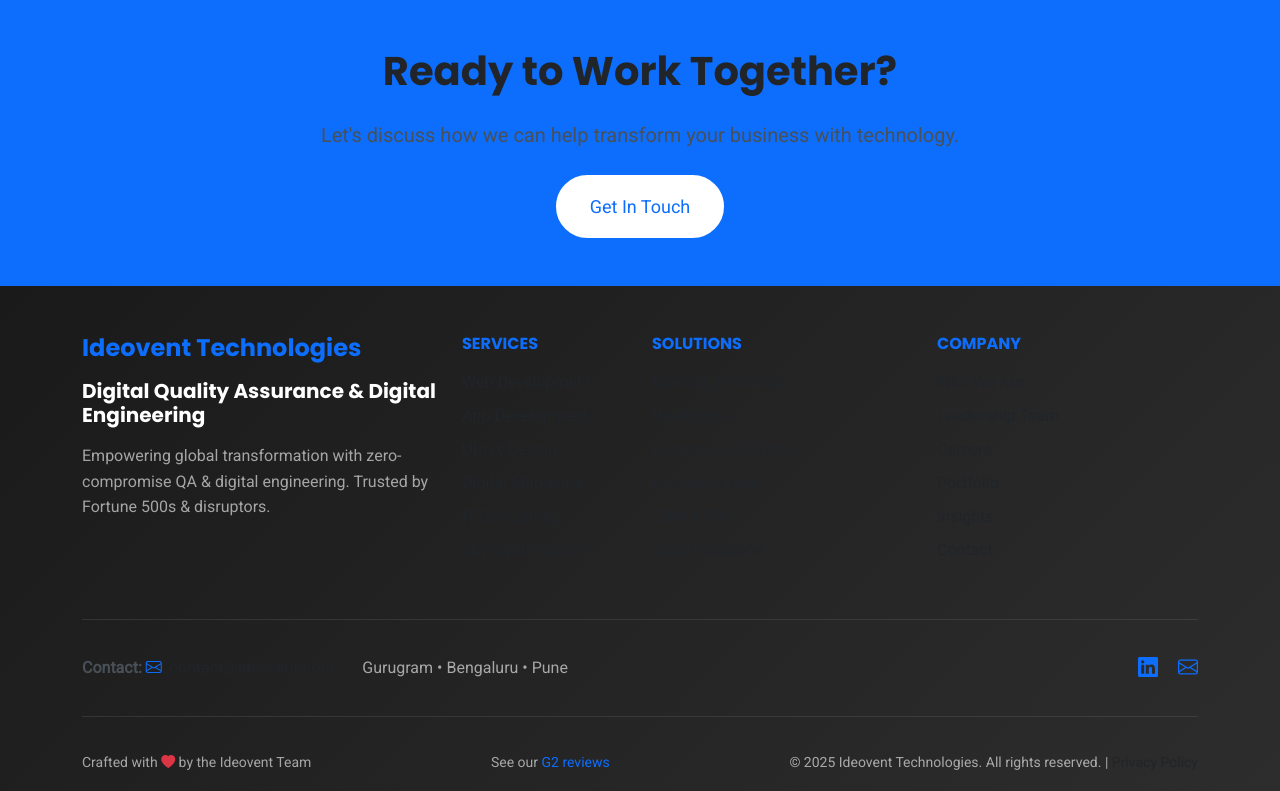
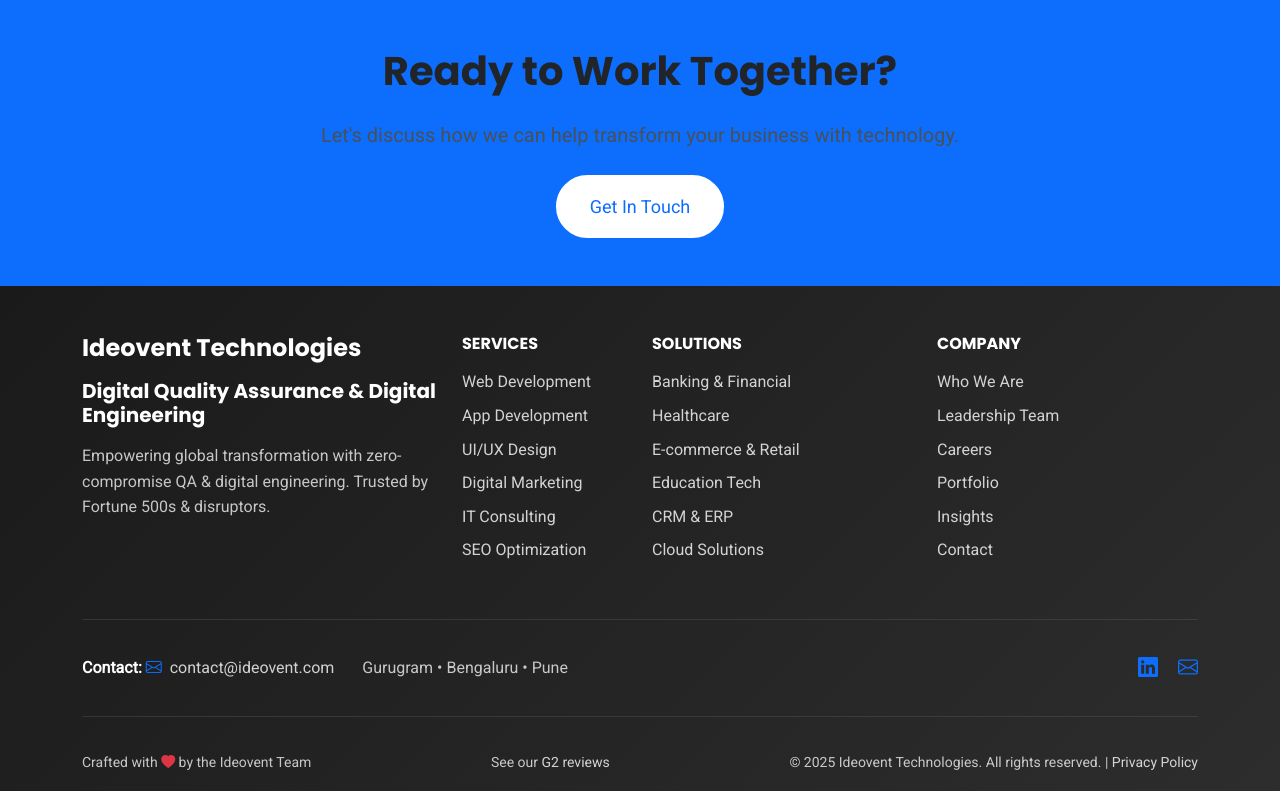
Before and after one commit to Priyanshu845438/Acadify-V3, a PHP site: page /pages/about.html in a window 1280 px wide. Shown: the part 2851-3642 px from the top of the page. Run offline with PHP 8.4, Linux system fonts and the light colour scheme.

Commit message:
Improve footer readability by ensuring white text and bolding on hover
Updates footer styling to use a dark background gradient, sets text color to white, and ensures that links become bold on hover without changing color.

Replit-Commit-Author: Agent
Replit-Commit-Session-Id: 735c84fd-4624-47f3-8614-00897c5eeba8
Replit-Commit-Checkpoint-Type: full_checkpoint
Replit-Commit-Screenshot-Url: https://storage.googleapis.com/screenshot-production-us-central1/faad9545-7944-4a65-9d00-bcb439b68ae4/735c84fd-4624-47f3-8614-00897c5eeba8/RVdgU34

```diff
--- a/assets/css/components/footer.css
+++ b/assets/css/components/footer.css
@@ -1,19 +1,44 @@
 /* Footer Component Styles */
+
+.footer-dark {
+  margin-top: auto;
+  background: linear-gradient(135deg, #1a1a1a, #2d2d2d) !important;
+  color: white;
+}
 
 footer {
   margin-top: auto;
   background: linear-gradient(135deg, #1a1a1a, #2d2d2d) !important;
+  color: white;
+}
+
+/* White text utilities */
+.text-white-75 {
+  color: rgba(255, 255, 255, 0.75) !important;
 }
 
 /* Footer links */
+.footer-link {
+  color: rgba(255, 255, 255, 0.8) !important;
+  text-decoration: none;
+  transition: font-weight 0.3s ease;
+}
+
+.footer-link:hover {
+  color: rgba(255, 255, 255, 0.8) !important;
+  font-weight: bold;
+  text-decoration: none;
+}
+
 footer a {
-  color: rgba(255, 255, 255, 0.7);
+  color: rgba(255, 255, 255, 0.8);
   text-decoration: none;
-  transition: var(--transition-base);
+  transition: font-weight 0.3s ease;
 }
 
 footer a:hover {
-  color: var(--bs-primary) !important;
+  color: rgba(255, 255, 255, 0.8) !important;
+  font-weight: bold;
   text-decoration: none;
 }
 
@@ -72,7 +97,31 @@ footer hr {
 }
 
 footer .text-muted {
-  color: rgba(255, 255, 255, 0.6) !important;
+  color: rgba(255, 255, 255, 0.75) !important;
+}
+
+/* Ensure all footer text is visible */
+footer h4,
+footer h5,
+footer h6 {
+  color: white !important;
+}
+
+footer p {
+  color: rgba(255, 255, 255, 0.8) !important;
+}
+
+footer strong {
+  color: white !important;
+}
+
+/* Override any Bootstrap classes that might interfere */
+footer .text-dark {
+  color: rgba(255, 255, 255, 0.8) !important;
+}
+
+footer .text-primary {
+  color: white !important;
 }
 
 /* Responsive footer */
--- a/components/footer.html
+++ b/components/footer.html
@@ -1,50 +1,50 @@
-<footer class="bg-light pt-5">
+<footer class="footer-dark pt-5">
   <div class="container">
     <!-- Main Footer Content -->
     <div class="row pb-4">
       <!-- Column 1: Brand Info -->
       <div class="col-lg-4 col-md-12 mb-4 mb-lg-0">
-        <h4 class="fw-bold text-primary mb-3">Ideovent Technologies</h4>
-        <h5 class="fw-bold">Digital Quality Assurance & Digital Engineering</h5>
-        <p class="text-muted">Empowering global transformation with zero-compromise QA & digital engineering. Trusted by Fortune 500s & disruptors.</p>
+        <h4 class="fw-bold text-white mb-3">Ideovent Technologies</h4>
+        <h5 class="fw-bold text-white">Digital Quality Assurance & Digital Engineering</h5>
+        <p class="text-white-75">Empowering global transformation with zero-compromise QA & digital engineering. Trusted by Fortune 500s & disruptors.</p>
       </div>
 
       <!-- Column 2: Services -->
       <div class="col-lg-2 col-md-4 col-6 mb-4 mb-lg-0">
-        <h6 class="text-primary text-uppercase fw-bold mb-3">SERVICES</h6>
+        <h6 class="text-white text-uppercase fw-bold mb-3">SERVICES</h6>
         <ul class="list-unstyled">
-          <li class="mb-2"><a href="/pages/services/web-development.html" class="text-dark text-decoration-none">Web Development</a></li>
-          <li class="mb-2"><a href="/pages/services/app-development.html" class="text-dark text-decoration-none">App Development</a></li>
-          <li class="mb-2"><a href="/pages/services/ui-ux-design.html" class="text-dark text-decoration-none">UI/UX Design</a></li>
-          <li class="mb-2"><a href="/pages/services/digital-marketing.html" class="text-dark text-decoration-none">Digital Marketing</a></li>
-          <li class="mb-2"><a href="/pages/services/it-consulting.html" class="text-dark text-decoration-none">IT Consulting</a></li>
-          <li class="mb-2"><a href="/pages/services/seo-optimization.html" class="text-dark text-decoration-none">SEO Optimization</a></li>
+          <li class="mb-2"><a href="/pages/services/web-development.html" class="footer-link text-decoration-none">Web Development</a></li>
+          <li class="mb-2"><a href="/pages/services/app-development.html" class="footer-link text-decoration-none">App Development</a></li>
+          <li class="mb-2"><a href="/pages/services/ui-ux-design.html" class="footer-link text-decoration-none">UI/UX Design</a></li>
+          <li class="mb-2"><a href="/pages/services/digital-marketing.html" class="footer-link text-decoration-none">Digital Marketing</a></li>
+          <li class="mb-2"><a href="/pages/services/it-consulting.html" class="footer-link text-decoration-none">IT Consulting</a></li>
+          <li class="mb-2"><a href="/pages/services/seo-optimization.html" class="footer-link text-decoration-none">SEO Optimization</a></li>
         </ul>
       </div>
 
       <!-- Column 3: Solutions -->
       <div class="col-lg-3 col-md-4 col-6 mb-4 mb-lg-0">
-        <h6 class="text-primary text-uppercase fw-bold mb-3">SOLUTIONS</h6>
+        <h6 class="text-white text-uppercase fw-bold mb-3">SOLUTIONS</h6>
         <ul class="list-unstyled">
-          <li class="mb-2"><a href="/pages/industries/banking-financial.html" class="text-dark text-decoration-none">Banking & Financial</a></li>
-          <li class="mb-2"><a href="/pages/industries.html" class="text-dark text-decoration-none">Healthcare</a></li>
-          <li class="mb-2"><a href="/pages/industries.html" class="text-dark text-decoration-none">E-commerce & Retail</a></li>
-          <li class="mb-2"><a href="/pages/industries.html" class="text-dark text-decoration-none">Education Tech</a></li>
-          <li class="mb-2"><a href="/pages/solutions/crm-erp.html" class="text-dark text-decoration-none">CRM & ERP</a></li>
-          <li class="mb-2"><a href="/pages/solutions.html" class="text-dark text-decoration-none">Cloud Solutions</a></li>
+          <li class="mb-2"><a href="/pages/industries/banking-financial.html" class="footer-link text-decoration-none">Banking & Financial</a></li>
+          <li class="mb-2"><a href="/pages/industries.html" class="footer-link text-decoration-none">Healthcare</a></li>
+          <li class="mb-2"><a href="/pages/industries.html" class="footer-link text-decoration-none">E-commerce & Retail</a></li>
+          <li class="mb-2"><a href="/pages/industries.html" class="footer-link text-decoration-none">Education Tech</a></li>
+          <li class="mb-2"><a href="/pages/solutions/crm-erp.html" class="footer-link text-decoration-none">CRM & ERP</a></li>
+          <li class="mb-2"><a href="/pages/solutions.html" class="footer-link text-decoration-none">Cloud Solutions</a></li>
         </ul>
       </div>
 
       <!-- Column 4: Company -->
       <div class="col-lg-3 col-md-4 col-12 mb-4 mb-lg-0">
-        <h6 class="text-primary text-uppercase fw-bold mb-3">COMPANY</h6>
+        <h6 class="text-white text-uppercase fw-bold mb-3">COMPANY</h6>
         <ul class="list-unstyled">
-          <li class="mb-2"><a href="/pages/about/who-we-are.html" class="text-dark text-decoration-none">Who We Are</a></li>
-          <li class="mb-2"><a href="/pages/about/leadership-team.html" class="text-dark text-decoration-none">Leadership Team</a></li>
-          <li class="mb-2"><a href="/pages/about.html" class="text-dark text-decoration-none">Careers</a></li>
-          <li class="mb-2"><a href="/pages/insights/portfolio.html" class="text-dark text-decoration-none">Portfolio</a></li>
-          <li class="mb-2"><a href="/pages/insights/blogs.html" class="text-dark text-decoration-none">Insights</a></li>
-          <li class="mb-2"><a href="/pages/about.html" class="text-dark text-decoration-none">Contact</a></li>
+          <li class="mb-2"><a href="/pages/about/who-we-are.html" class="footer-link text-decoration-none">Who We Are</a></li>
+          <li class="mb-2"><a href="/pages/about/leadership-team.html" class="footer-link text-decoration-none">Leadership Team</a></li>
+          <li class="mb-2"><a href="/pages/about.html" class="footer-link text-decoration-none">Careers</a></li>
+          <li class="mb-2"><a href="/pages/insights/portfolio.html" class="footer-link text-decoration-none">Portfolio</a></li>
+          <li class="mb-2"><a href="/pages/insights/blogs.html" class="footer-link text-decoration-none">Insights</a></li>
+          <li class="mb-2"><a href="/pages/about.html" class="footer-link text-decoration-none">Contact</a></li>
         </ul>
       </div>
     </div>
@@ -53,12 +53,12 @@
     <hr class="border-secondary">
     <div class="d-flex flex-column flex-md-row justify-content-between align-items-center py-3">
       <div class="text-center text-md-start mb-2 mb-md-0">
-        <span class="me-4"><strong>Contact:</strong> <a href="mailto:contact@ideovent.com" class="text-dark text-decoration-none"><i class="bi bi-envelope me-1"></i> contact@ideovent.com</a></span>
-        <span class="text-muted">Gurugram • Bengaluru • Pune</span>
+        <span class="me-4 text-white"><strong>Contact:</strong> <a href="mailto:contact@ideovent.com" class="footer-link text-decoration-none"><i class="bi bi-envelope me-1"></i> contact@ideovent.com</a></span>
+        <span class="text-white-75">Gurugram • Bengaluru • Pune</span>
       </div>
       <div>
-        <a href="#" class="text-dark fs-5 me-3" title="LinkedIn"><i class="bi bi-linkedin"></i></a>
-        <a href="mailto:contact@ideovent.com" class="text-dark fs-5" title="Email"><i class="bi bi-envelope"></i></a>
+        <a href="#" class="footer-link fs-5 me-3" title="LinkedIn"><i class="bi bi-linkedin"></i></a>
+        <a href="mailto:contact@ideovent.com" class="footer-link fs-5" title="Email"><i class="bi bi-envelope"></i></a>
       </div>
     </div>
 
@@ -66,13 +66,13 @@
     <hr class="border-secondary">
     <div class="d-flex flex-column flex-md-row justify-content-between align-items-center py-3">
       <div class="mb-2 mb-md-0 text-center text-md-start">
-        <small class="text-muted">Crafted with <i class="bi bi-heart-fill text-danger"></i> by the Ideovent Team</small>
+        <small class="text-white-75">Crafted with <i class="bi bi-heart-fill text-danger"></i> by the Ideovent Team</small>
       </div>
       <div class="text-center text-md-end">
-        <small class="text-muted">See our <a href="#" class="text-primary text-decoration-none">G2 reviews</a></small>
+        <small class="text-white-75">See our <a href="#" class="footer-link text-decoration-none">G2 reviews</a></small>
       </div>
       <div class="text-center text-md-end">
-        <small class="text-muted">© 2025 Ideovent Technologies. All rights reserved. | <a href="/privacy-policy.html" class="text-dark text-decoration-none">Privacy Policy</a></small>
+        <small class="text-white-75">© 2025 Ideovent Technologies. All rights reserved. | <a href="/privacy-policy.html" class="footer-link text-decoration-none">Privacy Policy</a></small>
       </div>
     </div>
   </div>
```
Also changed, not shown: 2 other files.
